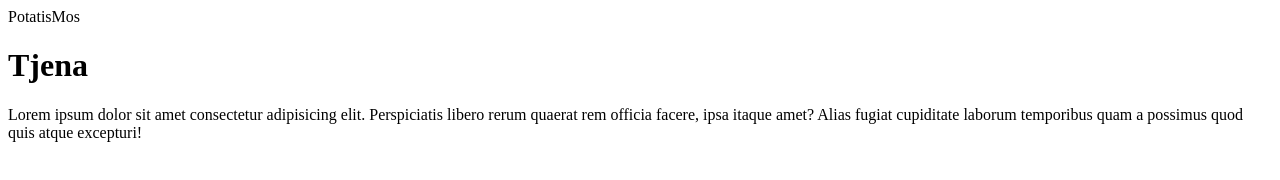
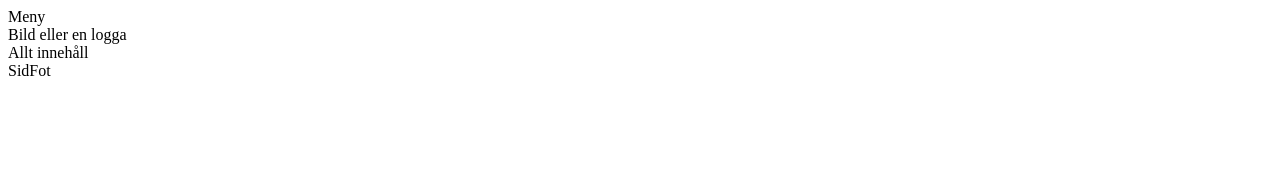
Before and after one commit to Persson03/hemsida, a plain HTML site: page index.html in a window 1280 px wide. Drawn offline with Linux system fonts and the light colour scheme.

Commit message:
Basic Body Tags

```diff
--- a/index.html
+++ b/index.html
@@ -7,8 +7,9 @@
     <title>Document</title>
 </head>
 <body>
-    PotatisMos
-    <h1>Tjena</h1>
-    <p>Lorem ipsum dolor sit amet consectetur adipisicing elit. Perspiciatis libero rerum quaerat rem officia facere, ipsa itaque amet? Alias fugiat cupiditate laborum temporibus quam a possimus quod quis atque excepturi!</p>
+    <nav>Meny</nav>
+    <header>Bild eller en logga</header>
+    <main>Allt innehåll</main>
+    <footer>SidFot</footer>
 </body>
 </html>
```
